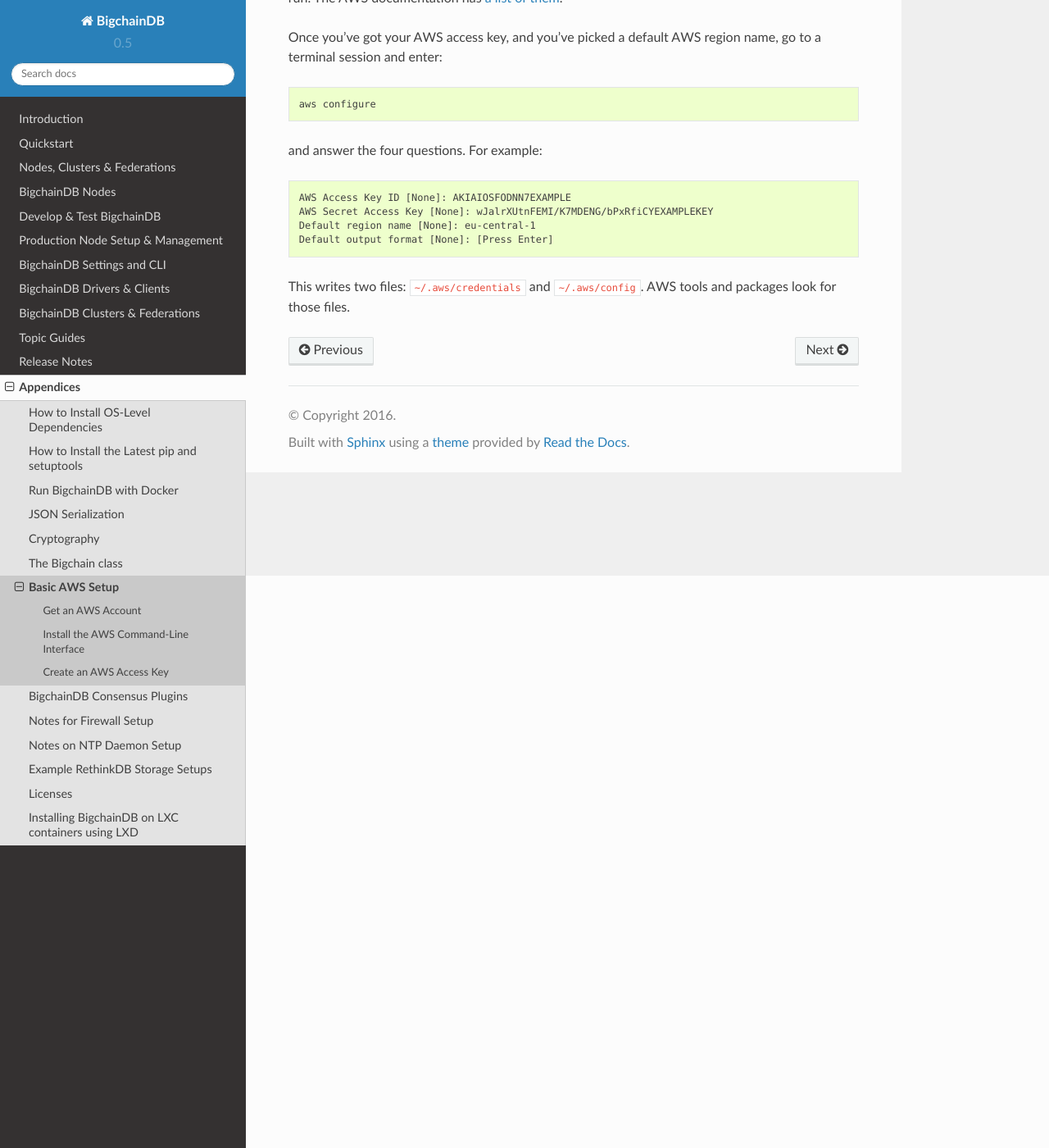
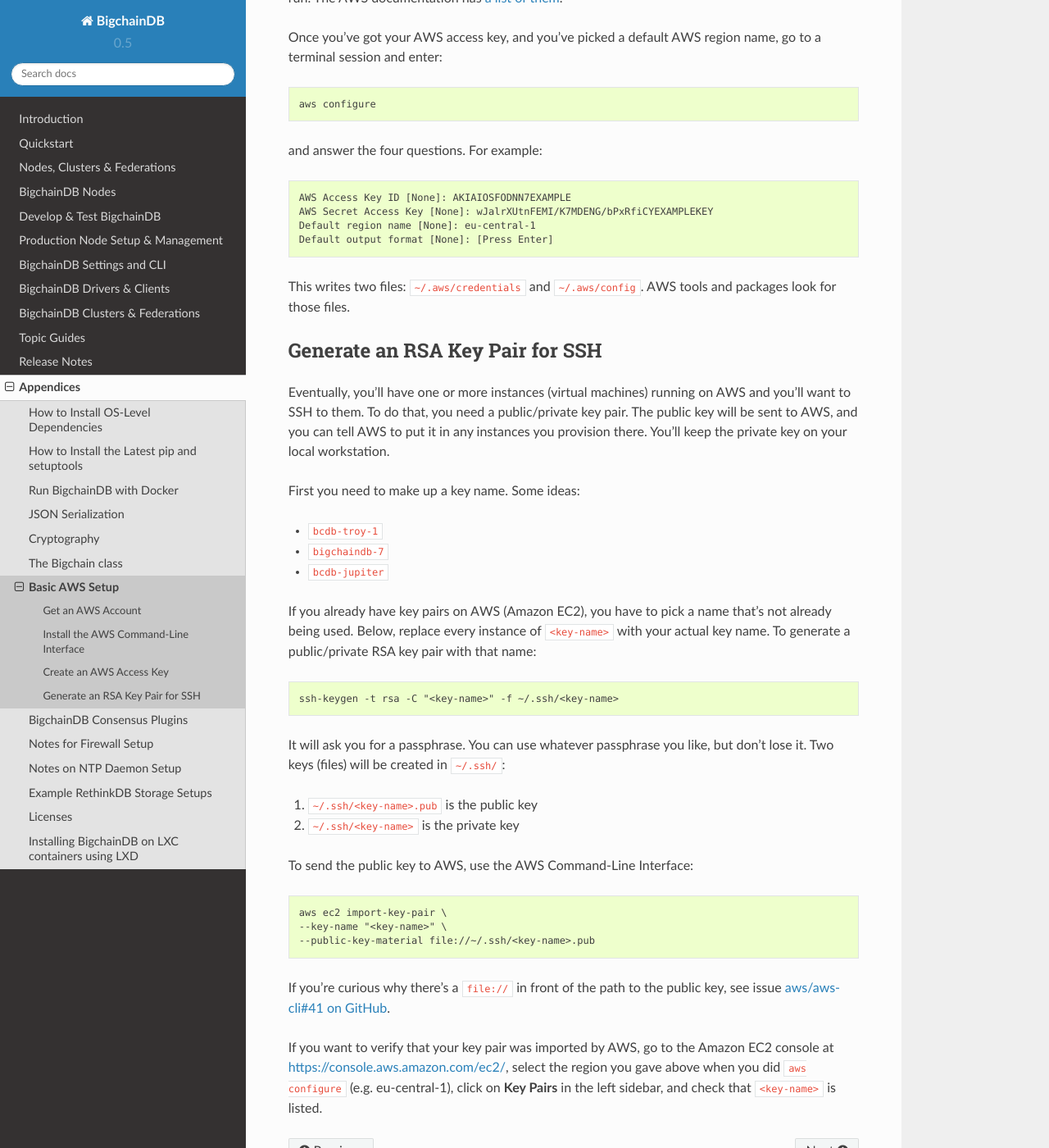
Before and after one commit to thematerials-network/bigchaindb-node, a Sphinx documentation site: the page built from bigchaindb/docs/source/appendices/aws-setup.md, in a window 1280 px wide and 1400 px high, scrolled down 698 px. Shown: the whole window at 82% size. Built offline with Sphinx 7.4.7 and the Read the Docs theme 2.0.0, drawn with Linux system fonts in a browser that asks for light colours.

Commit message:
docs: Updated AWS Setup & AWS test cluster depl. docs: generate your own SSH key

````diff
--- a/bigchaindb/docs/source/appendices/aws-setup.md
+++ b/bigchaindb/docs/source/appendices/aws-setup.md
@@ -36,3 +36,37 @@ Default output format [None]: [Press Enter]
 ```
 
 This writes two files: `~/.aws/credentials` and `~/.aws/config`. AWS tools and packages look for those files.
+
+
+## Generate an RSA Key Pair for SSH
+
+Eventually, you'll have one or more instances (virtual machines) running on AWS and you'll want to SSH to them. To do that, you need a public/private key pair. The public key will be sent to AWS, and you can tell AWS to put it in any instances you provision there. You'll keep the private key on your local workstation.
+
+First you need to make up a key name. Some ideas:
+
+* `bcdb-troy-1`
+* `bigchaindb-7`
+* `bcdb-jupiter`
+
+If you already have key pairs on AWS (Amazon EC2), you have to pick a name that's not already being used.
+Below, replace every instance of `<key-name>` with your actual key name.
+To generate a public/private RSA key pair with that name:
+```text
+ssh-keygen -t rsa -C "<key-name>" -f ~/.ssh/<key-name>
+```
+
+It will ask you for a passphrase. You can use whatever passphrase you like, but don't lose it. Two keys (files) will be created in `~/.ssh/`:
+
+1. `~/.ssh/<key-name>.pub` is the public key
+2. `~/.ssh/<key-name>` is the private key
+
+To send the public key to AWS, use the AWS Command-Line Interface:
+```text
+aws ec2 import-key-pair \
+--key-name "<key-name>" \
+--public-key-material file://~/.ssh/<key-name>.pub
+```
+
+If you're curious why there's a `file://` in front of the path to the public key, see issue [aws/aws-cli#41 on GitHub](https://github.com/aws/aws-cli/issues/41).
+
+If you want to verify that your key pair was imported by AWS, go to the Amazon EC2 console at [https://console.aws.amazon.com/ec2/](https://console.aws.amazon.com/ec2/), select the region you gave above when you did `aws configure` (e.g. eu-central-1), click on **Key Pairs** in the left sidebar, and check that `<key-name>` is listed.
````
Also changed, not shown: bigchaindb/docs/source/clusters-feds/aws-testing-cluster.md (+2 -11 lines).
